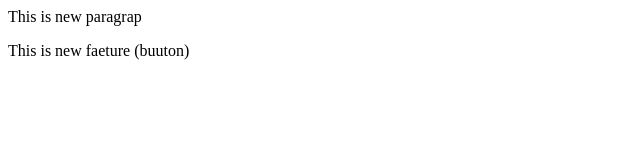
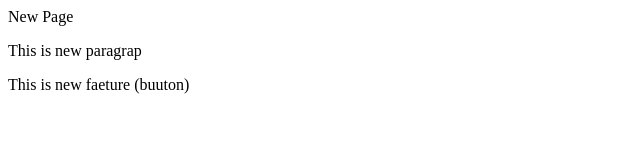
Before and after one commit to krravi204/localrepo, a plain HTML site: page index.html in a window 1280 px wide. Shown: the whole page, without its empty margins (0-640 px from the left). Drawn offline with Linux system fonts and the light colour scheme.

Commit message:
added header

```diff
--- a/index.html
+++ b/index.html
@@ -1,2 +1,3 @@
+<header>New Page</header>
 <p>This is new paragrap</p>
 <p>This is new faeture (buuton)</p>
```
